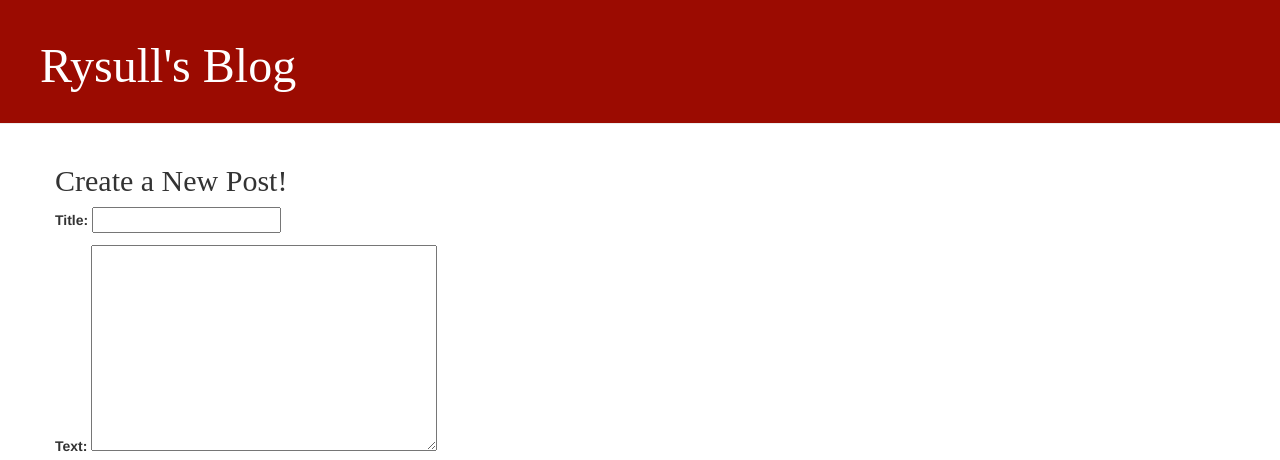
After one commit to rysull23/my-first-blog, a Django app: page /post/new/ in a window 1280 px wide. The commit adds this page. Shown: the top 460 px of the page. Run offline with Django 3.2, Linux system fonts and the light colour scheme; some libraries are stand-ins or nearby versions.

Commit message:
not sure

```diff
--- /dev/null
+++ b/blog/forms.py
@@ -0,0 +1,7 @@
+from django import forms
+from .models import Post
+
+class PostForm(forms.ModelForm):
+    class Meta:
+        model = Post
+        fields = ('title','text',)
--- a/blog/static/css/blog.css
+++ b/blog/static/css/blog.css
@@ -1,7 +1,7 @@
 .page-header {
-    background-color: #C25100;
+    background-color: #9b0b01;
     margin-top: 0;
-    padding: 1px 20px 20px 40px;
+    padding: 20px 20px 20px 40px;
 }
 
 .page-header h1, .page-header h1 a, .page-header h1 a:visited, .page-header h1 a:active {
@@ -15,11 +15,11 @@
 }
 
 h1, h2, h3, h4 {
-    font-family: 'Open Sans', cursive;
+    font-family: 'Dax';
 }
 
 .date {
-    color: #828181;
+    color: #828282;
 }
 
 .save {
--- a/blog/templates/blog/base.html
+++ b/blog/templates/blog/base.html
@@ -1,7 +1,7 @@
 {% load static %}
 <html>
     <head>
-        <title>Django Girls blog</title>
+        <title>Rysull's Blog</title>
         <link rel="stylesheet" href="//maxcdn.bootstrapcdn.com/bootstrap/3.2.0/css/bootstrap.min.css">
         <link rel="stylesheet" href="//maxcdn.bootstrapcdn.com/bootstrap/3.2.0/css/bootstrap-theme.min.css">
         <link href='//fonts.googleapis.com/css?family=Lobster&subset=latin,latin-ext' rel='stylesheet' type='text/css'>
@@ -9,7 +9,10 @@
     </head>
     <body>
     <div class="page-header">
-        <h1><a href="/">Django Girls Blog</a></h1>
+      {% if user.is_authenticated %}
+        <a href="{% url 'post_new' %}" class="top-menu"><span class="glyphicon glyphicon-plus">New Post</span></a>
+      {% endif %}
+      <h1><a href="/">Rysull's Blog</a></h1>
     </div>
     <div class="content container">
         <div class="row">
--- a/blog/templates/blog/post_detail.html
+++ b/blog/templates/blog/post_detail.html
@@ -7,7 +7,9 @@
                 {{ post.published_date }}
             </div>
         {% endif %}
-        <h2>{{ post.title }}</h2>
+        {% if user.is_authenticated %}
+             <a class="btn btn-default" href="{% url 'post_edit' pk=post.pk %}"><span class="glyphicon glyphicon-pencil"></span></a>
+        {% endif %}        <h2>{{ post.title }}</h2>
         <p>{{ post.text|linebreaksbr }}</p>
     </div>
 {% endblock %}
--- /dev/null
+++ b/blog/templates/blog/post_edit.html
@@ -0,0 +1,9 @@
+{% extends 'blog/base.html' %}
+
+{% block content %}
+  <h2>Create a New Post!</h2>
+  <form method="POST">{% csrf_token %}
+    {{ form.as_p }}
+    <button type="submit" class="save btn btn-default">Save Post</button>
+  </form>
+{% endblock %}
--- a/blog/urls.py
+++ b/blog/urls.py
@@ -4,4 +4,6 @@ from . import views
 urlpatterns = [
     path('', views.post_list, name='post_list'),
     path('post/<int:pk>/',views.post_detail,name='post_detail'),
+    path('post/new/',views.post_new,name='post_new'),
+    path('post/<int:pk>/edit/',views.post_edit,name='post_edit',)
 ]
--- a/blog/views.py
+++ b/blog/views.py
@@ -2,6 +2,9 @@ from django.shortcuts import render
 from django.utils import timezone
 from .models import Post
 from django.shortcuts import render, get_object_or_404
+from .forms import PostForm
+from django.shortcuts import redirect
+
 
 # Create your views here.
 def post_list(request):
@@ -11,3 +14,30 @@ def post_list(request):
 def post_detail(request,pk):
     post = get_object_or_404(Post,pk=pk)
     return render(request, 'blog/post_detail.html',{'post':post})
+
+def post_new(request):
+    if request.method == "POST":
+        form = PostForm(request.POST)
+        if form.is_valid():
+            post = form.save(commit=False)
+            post.author = request.user
+            post.published_date = timezone.now()
+            post.save()
+            return redirect('post_detail', pk=post.pk)
+    else:
+        form = PostForm()
+    return render(request, 'blog/post_edit.html',{'form':form})
+
+def post_edit(request,pk):
+    post = get_object_or_404(Post,pk=pk)
+    if request.method=="POST":
+        form = PostForm(request.POST, instance=post)
+        if form.is_valid():
+            post = form.save(commit=False)
+            post.author = request.user
+            post.published_date = timezone.now()
+            post.save()
+            return redirect('post_detail', pk=post.pk)
+    else:
+        form = PostForm(instance=post)
+    return render(request, 'blog/post_edit.html', {'form':form})
```
